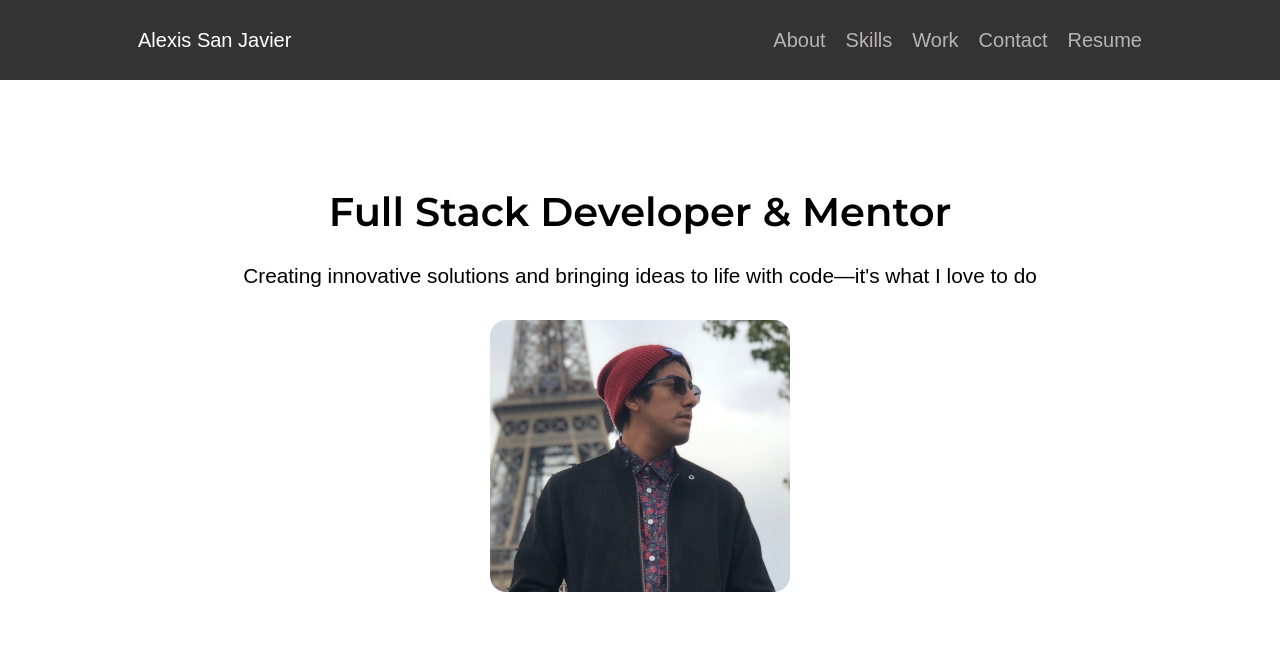
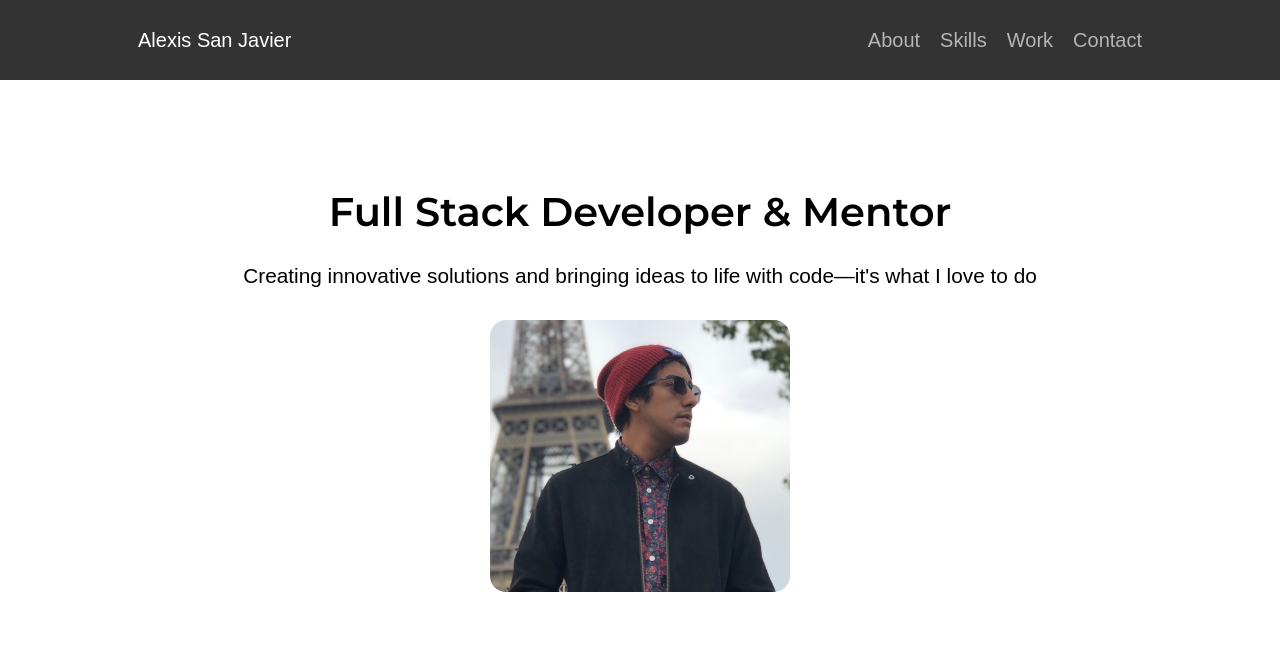
Before and after one commit to code-guy21/Portfolio, a website: page public/html/index.html in a window 1280 px wide. Shown: the top 660 px of the page. Drawn offline with nearby package versions, Linux system fonts and the light colour scheme.

Commit message:
removed resume from navbar

```diff
--- a/public/html/index.html
+++ b/public/html/index.html
@@ -54,9 +54,7 @@
 					<div class="nav-item">
 						<a href="#contact">Contact</a>
 					</div>
-					<div class="nav-item">
-						<a href="../files/Resume.pdf" target="_blank">Resume</a>
-					</div>
+
 				</nav>
 			</section>
 		</header>
```
